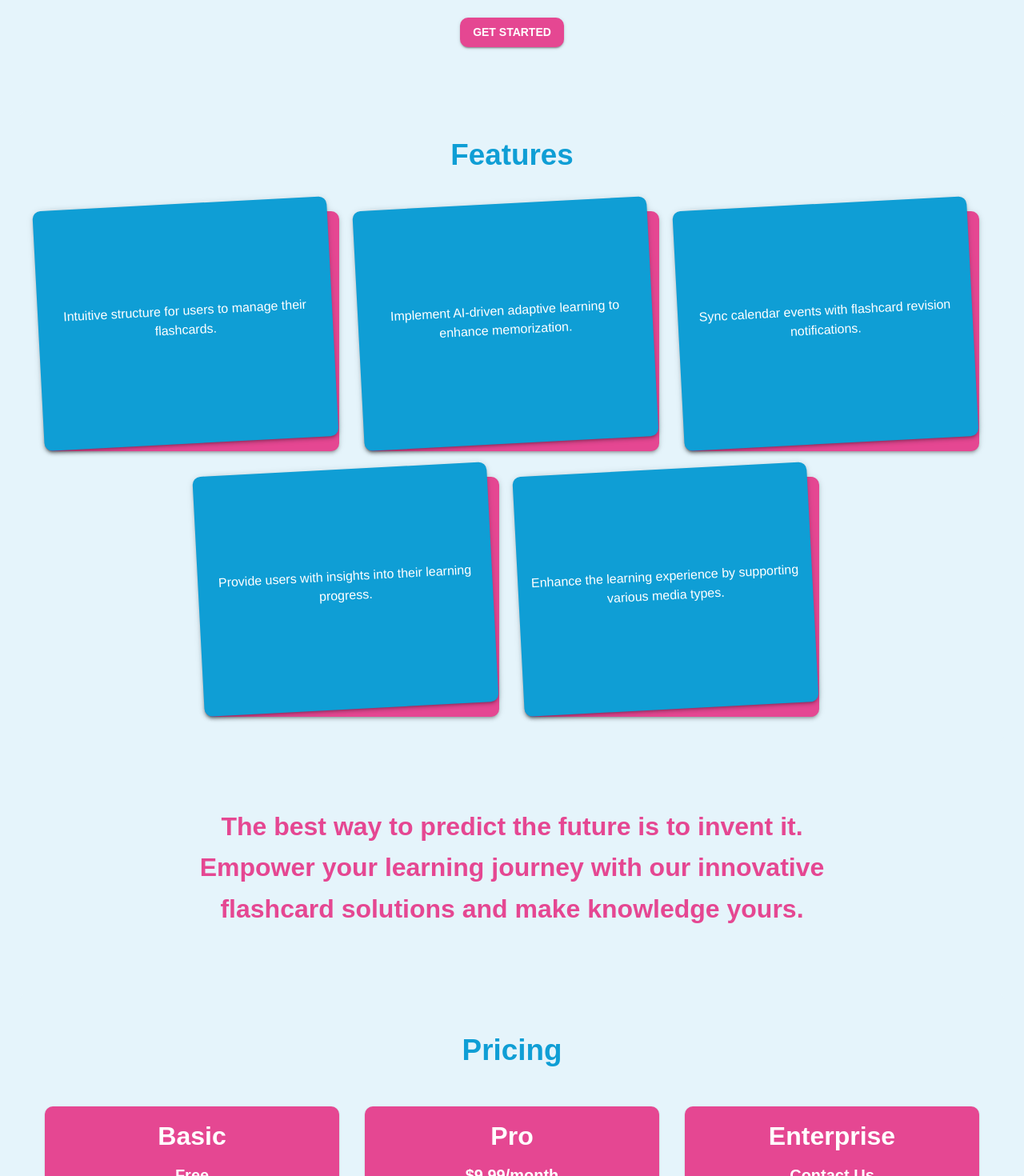
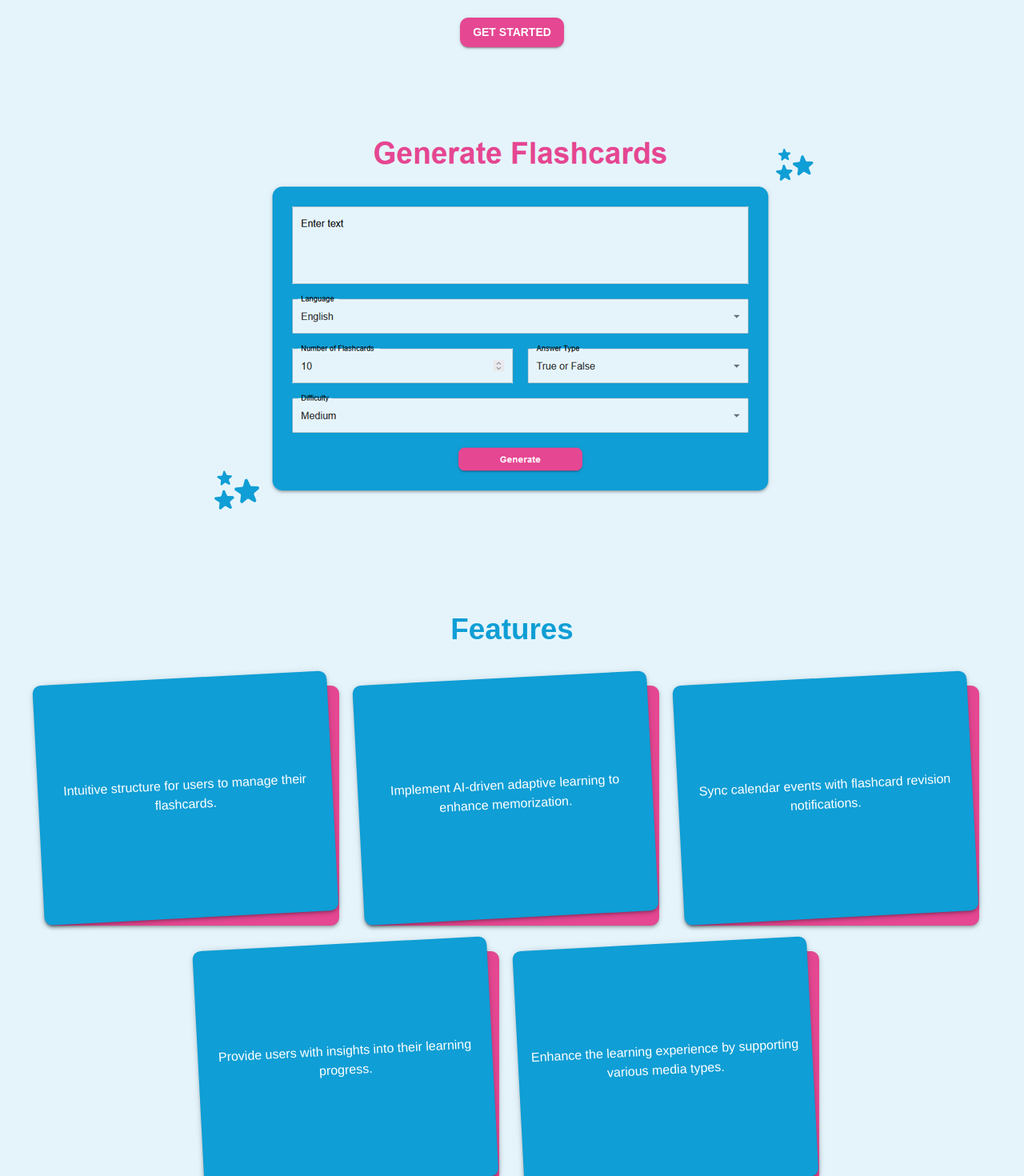
Before and after one commit to I2S9/MemorAIze, a Next.js app: page / in a window 1280 px wide. Shown: the part 320-1790 px from the top of the page at 80% size. Built offline with nearby package versions, Linux system fonts and the light colour scheme; no server answers.

Commit message:
Update Home Page

```diff
--- a/app/page.js
+++ b/app/page.js
@@ -202,7 +202,12 @@ export default function Home() {
             </Button>
           </Box>
 
-          <Box sx={{ my: 10, p: 4, backgroundColor: '#E5F4FB', borderRadius: 5, px: 4, boxShadow: 0 }}>
+        {/* Image Section */}
+        <Box sx={{ display: 'flex', justifyContent: 'center', alignItems: 'center', my: 10 }}>
+          <img src="/generate.png" alt="Generate" style={{ maxWidth: '100%', height: 'auto', borderRadius: '10px' }} />
+        </Box>
+
+          <Box sx={{ my: 10, p: 1, backgroundColor: '#E5F4FB', borderRadius: 5, px: 4, boxShadow: 0 }}>
             <Typography textAlign="center" variant="h4" gutterBottom sx={{ color: '#0F9ED5', mb: 6, fontSize: '2.3rem', fontWeight: 'bold' }}>
               {Array.from("Features").map((letter, index) => (
                 <span key={index} className="hover-letter">{letter}</span>
@@ -274,8 +279,7 @@ export default function Home() {
           {/* Citation */}
           <Box sx={{ my: 10, px: 4, textAlign: 'center' }}>
             <Typography variant="h6" sx={{ color: '#E54792', fontSize: '2rem', fontWeight: 'bold', maxWidth: '800px', margin: '0 auto' }}>
-              The best way to predict the future is to invent it. Empower your learning journey with our innovative flashcard solutions and make knowledge yours.
-            </Typography>
+              The best way to predict the future is to invent it. Empower your learning journey with our innovative flashcard solutions and make knowledge yours.            </Typography>
           </Box>
 
           {/* Pricing Section */}
```
Also changed, not shown: public/generate.png (added).
